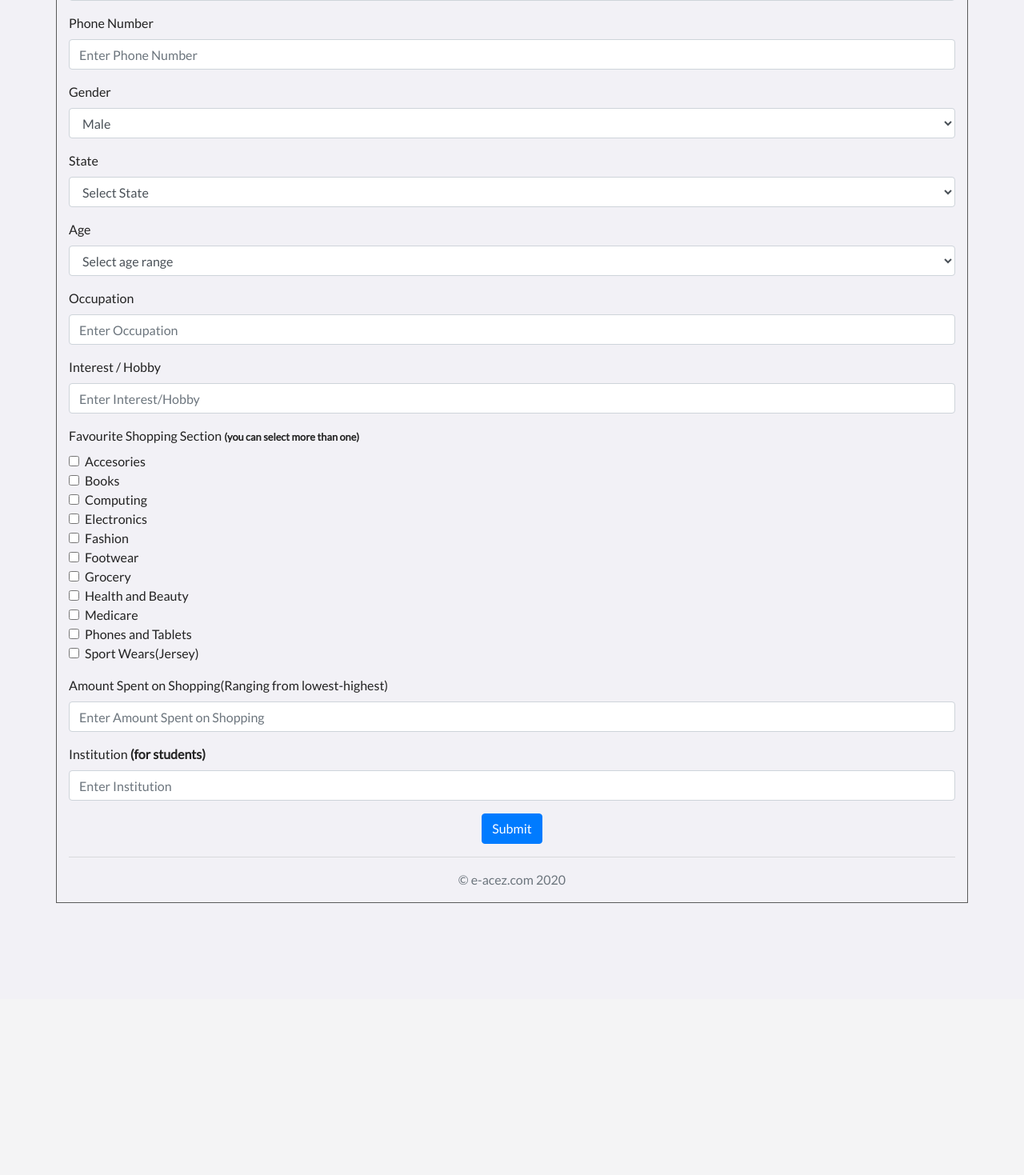
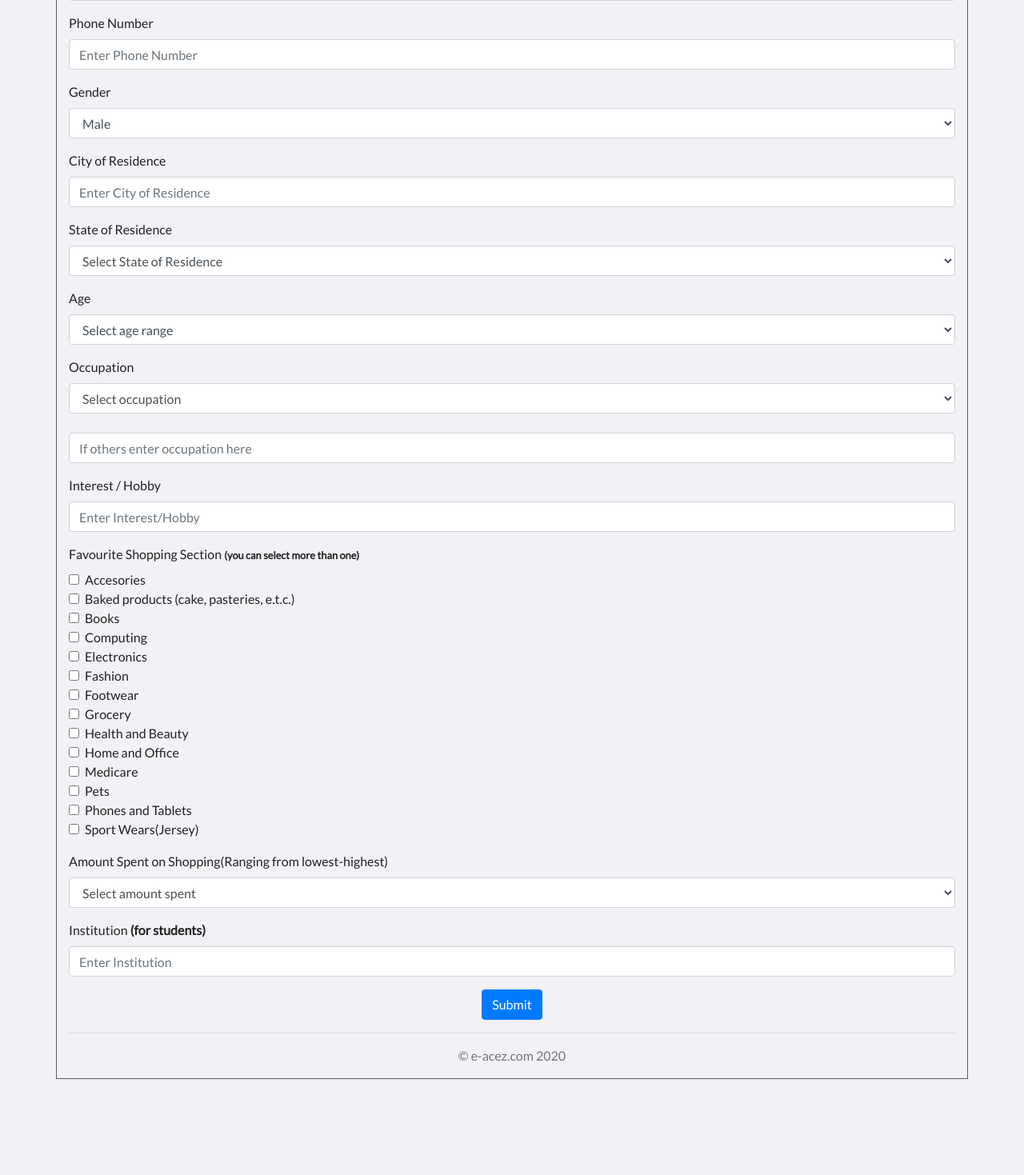
Before and after one commit to Jos33y/e-acez-website, a PHP site: page /ecommerce-survey.php in a window 1280 px wide. Shown: the part 507-1976 px from the top of the page at 80% size. Before the commit the page ends 1636 px from the top, so only its background shows below. Run offline with PHP 8.4, Linux system fonts and the light colour scheme; some libraries are stand-ins or nearby versions; some web fonts are replaced.

Commit message:
updated survey

```diff
--- a/ecommerce-survey.php
+++ b/ecommerce-survey.php
@@ -62,11 +62,15 @@ include('include/dbconn.php');
                   <option value="Not Say">Rather not say </option>
               </select>
           </div>
+          <div class="form-group">
+              <label for="phone">City of Residence </label>
+              <input type="text" name="city" class="form-control" placeholder="Enter City of Residence" required>
+          </div>
 
           <div class="form-group">
-              <label for="state"> State </label>
+              <label for="state"> State of Residence </label>
                 <select type="text" name="state" class="form-control">
-                    <option value="state" deselected> Select State</option>
+                    <option value="state" deselected> Select State of Residence</option>
                     <option value="Abia">Abia</option>
                     <option value="Adamawa">Adamawa</option>
                     <option value="Akwa Ibom">Akwa Ibom</option>
@@ -110,7 +114,7 @@ include('include/dbconn.php');
           <div class="form-group">
               <label for="date">Age </label>
                 <select type="text" name="date" class="form-control">
-                    <option value="state" deselected> Select age range</option>
+                    <option value="no selection made" deselected> Select age range</option>
                     <option value="18 and below">18 and below</option>
                     <option value="19 - 29">19 - 29</option>
                     <option value="30 - 39">30 - 39</option>
@@ -121,12 +125,33 @@ include('include/dbconn.php');
 
           <div class="form-group">
               <label for="occupation">Occupation </label>
-              <input type="text" name="occupation" class="form-control" placeholder="Enter Occupation" required>
+              <select type="text" name="occupation" class="form-control">
+                    <option value="no selection made" deselected> Select occupation</option>
+                    <option value="Clerical/ Secretary Support">Clerical/ Secretary Support</option>
+                    <option value="Craft/Trade">Craft/Trade</option>
+                    <option value="Customer Service">Customer Service</option>
+                    <option value="Government/Civil Services">Government/Civil Services</option>
+                    <option value="Journalism/Broadcast">Journalism/Broadcast</option>
+                    <option value="Laborer">Laborer</option>
+                    <option value="Manager/Supervisor">Manager/Supervisor</option>
+                    <option value="Medical/Health-care Professional">Medical/Health-care Professional</option>
+                    <option value="Retired">Retired</option>
+                    <option value="Sales">Sales</option>
+                    <option value="Self Employed/Business Owner">Self Employed/Business Owner</option>
+                    <option value="Student">Student</option>
+                    <option value="Teacher/Educator">Teacher/Educator</option>
+                    <option value="Technology/Engineering">Technology/Engineering</option>
+                    <option value="Transportation">Transportation</option>
+                    <option value="Others">Others(if selected fill occupation below)</option>
+              </select>
+              <br>
+              <input type="text" name="others" class="form-control" placeholder="If others enter occupation here">
           </div>
 
           <div class="form-group">
               <label for="hobby">Interest / Hobby </label>
               <input type="text" name="hobby" class="form-control" placeholder="Enter Interest/Hobby" required>
+
           </div>
 
            <div class="form-group">
@@ -134,6 +159,11 @@ include('include/dbconn.php');
                 <div class="form-check">
                     <label class="form-check-label">
                         <input type="checkbox" name="chkbox[]" class="form-check-input" value="Accesories">Accesories
+                    </label>
+                </div>
+                <div class="form-check">
+                    <label class="form-check-label">
+                        <input type="checkbox" name="chkbox[]" class="form-check-input" value="Baked Products">Baked products (cake, pasteries, e.t.c.)
                     </label>
                 </div>
                 <div class="form-check">
@@ -173,7 +203,17 @@ include('include/dbconn.php');
                 </div>
                 <div class="form-check">
                     <label class="form-check-label">
+                        <input type="checkbox" name="chkbox[]" class="form-check-input" value="Home and Office">Home and Office
+                    </label>
+                </div>
+                <div class="form-check">
+                    <label class="form-check-label">
                         <input type="checkbox" name="chkbox[]" class="form-check-input" value="Medicare">Medicare
+                    </label>
+                </div>
+                <div class="form-check">
+                    <label class="form-check-label">
+                        <input type="checkbox" name="chkbox[]" class="form-check-input" value="Pets">Pets
                     </label>
                 </div>
                 <div class="form-check">
@@ -190,7 +230,14 @@ include('include/dbconn.php');
 
           <div class="form-group">
               <label for="amount-spent">Amount Spent on Shopping(Ranging from lowest-highest)</label>
-              <input type="text" name="amount" class="form-control" placeholder="Enter Amount Spent on Shopping" required>
+                <select type="text" name="amount" class="form-control">
+                    <option value="no selection made" deselected> Select amount spent</option>
+                    <option value="Below 5,000">Below 5,000</option>
+                    <option value="5,000 - 9,999">5,000 - 9,999</option>
+                    <option value="10,000 - 14,999">10,000 - 14,999</option>
+                    <option value="15,000 - 19,999">15,000 - 19,999</option>
+                    <option value="20,000 Above">20,000 Above</option>
+                </select>
           </div>
 
           <div class="form-group">
@@ -225,11 +272,15 @@ if(isset($_POST['submit'])){
 
     $gender = $_POST['gender'];
 
+    $city = $_POST['city'];
+
     $state = $_POST['state'];
 
     $dob = $_POST['date'];
 
     $job = $_POST['occupation'];
+
+    $others = $_POST['others'];
 
     $hobby = $_POST['hobby'];
 
@@ -247,14 +298,14 @@ if(isset($_POST['submit'])){
     }
 
 
-    $insert_survey = "insert into ecommercesurvey (fullname, email, phoneno, gender, state, dob, job, hobby, section, amount, university)
-    values ('$f_name', '$email', '$phone', '$gender', '$state', '$dob', '$job', '$hobby', '$section', '$amt', '$uni')";
+    $insert_survey = "insert into ecommercesurvey (fullname, email, phoneno, gender, city, state, dob, job, hobby, section, amount, university, others)
+    values ('$f_name', '$email', '$phone', '$gender', '$city', '$state', '$dob', '$job', '$hobby', '$section', '$amt', '$uni', '$others')";
 
     $run_survey = mysqli_query($con, $insert_survey) or die(mysqli_error($con));
 
     if($run_survey){
-        echo "<script> alert('Thank You.. Survey Submitted')</script>";
-        echo "<script>window.open('ecommerce-survey.php', '_self')</script>";
+        echo "<script> alert('Thank You.. Survey Submitted.. check out e-acez site')</script>";
+        echo "<script>window.open('index.php', '_self')</script>";
     }
     else{
         echo "<script> alert('Error.. Retry the survey')</script>";
--- a/sign-up.php
+++ b/sign-up.php
@@ -35,6 +35,7 @@ include('include/dbconn.php');
       <!-- Form Start -->
       <form method="POST" class="form-container">
         <div class="text-center">
+        <h5 style="color:red"> Registration is closed </h4>
           <a href="index.php"><img class="form-logo"  src="images/eiconweb.png" alt=""></a>
           </div>
         <div class="form-group">
```
Also changed, not shown: staff/view-survey.php (+6 -1 lines).
